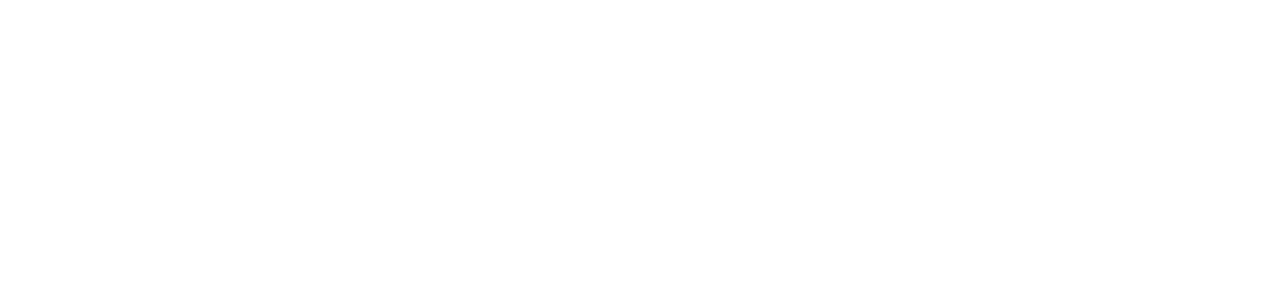
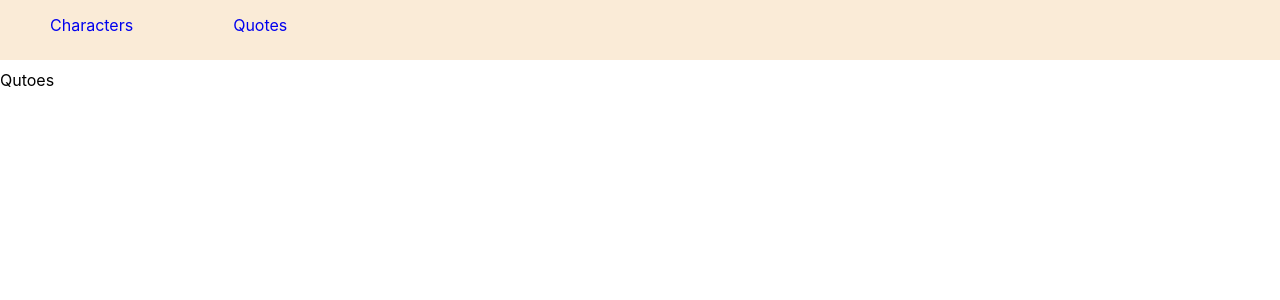
Before and after one commit to veyselkartalmis/react-redux-projects, a React (Create React App) app in the folder breaking-bad-app/: page /quotes in a window 1280 px wide. Before the commit this address had no page. Shown: the top 300 px of the page. Built offline with nearby package versions, Linux system fonts and the light colour scheme.

Commit message:
router and quotes added

```diff
--- a/breaking-bad-app/src/App.js
+++ b/breaking-bad-app/src/App.js
@@ -1,15 +1,23 @@
-import { Routes, Route, BrowserRouter } from "react-router-dom";
+import { Routes, Route, BrowserRouter, Link } from "react-router-dom";
 
 import Home from "./pages/Home/index";
 import Detail from "./pages/Detail/index";
+import Quotes from "./pages/Quotes/index";
+
+import "./index.css"
 
 function App() {
   return (
     <div className="App">
       <BrowserRouter>
+      <nav>
+        <Link to="/">Characters</Link>
+        <Link to="quotes">Quotes</Link>
+      </nav>
         <Routes>
           <Route exact path="/" element={<Home />}></Route>
           <Route path="/char/:char_id" element={<Detail />}></Route>
+          <Route path="/quotes" element={<Quotes />}></Route>
         </Routes>
       </BrowserRouter>
     </div>
--- a/breaking-bad-app/src/index.css
+++ b/breaking-bad-app/src/index.css
@@ -11,3 +11,17 @@ code {
   font-family: source-code-pro, Menlo, Monaco, Consolas, 'Courier New',
     monospace;
 }
+
+nav {
+  background: antiquewhite;
+  display: flex;
+  margin-bottom: 10px;
+}
+
+nav a {
+  margin: 0 0 10px 0;
+  display: flex;
+  padding: 15px 50px;
+  list-style-type: none;
+  text-decoration: none;
+}
--- a/breaking-bad-app/src/pages/Detail/index.jsx
+++ b/breaking-bad-app/src/pages/Detail/index.jsx
@@ -8,29 +8,25 @@ function Detail() {
 	const [loading, setLoading] = useState(true);
 	const { char_id } = useParams();
 
-
 	useEffect(() => {
 		axios(`${process.env.REACT_APP_API_BASE_ENDPOINT}/characters/${char_id}`)
-            .then(
-                (res) => res.data,
-            )
-            .then(data => setChar(data[0]))
-            .finally(() => setLoading(false))
-    }, [char_id])
+			.then((res) => res.data)
+			.then((data) => setChar(data[0]))
+			.finally(() => setLoading(false));
+	}, [char_id]);
 
 	return (
 		<div>
 			{loading && <Loading />}
-            {
-                char && (
+			{char && (
 				<div>
 					<h1>{char.name}</h1>
 					<img src={char.img} alt="char" style={{ width: "50%" }} />
 				</div>
-                )
-            }
+			)}
+            {char && <pre>{JSON.stringify(char, null, 2)}</pre>}
 		</div>
-    )
+	);
 }
 
 export default Detail;
--- /dev/null
+++ b/breaking-bad-app/src/pages/Quotes/index.jsx
@@ -0,0 +1,9 @@
+import React from 'react'
+
+function Qutoes() {
+  return (
+    <div>Qutoes</div>
+  )
+}
+
+export default Qutoes
```
Also changed, not shown: 1 other file (tests, documents, lock files or other folders). Lines whose indentation alone changed are shown as unchanged.
